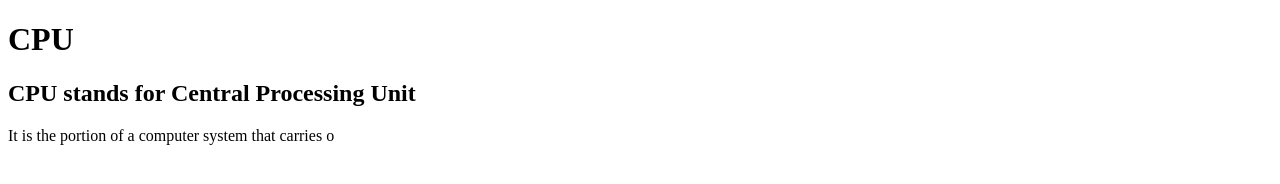
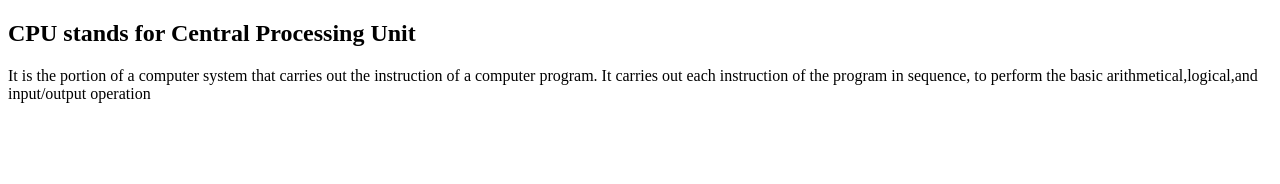
Before and after one commit to iamneo-production/cabadfbdbadaeccdfffebaeceaec, a website: page public/index.html in a window 1280 px wide. Drawn offline with Linux system fonts and the light colour scheme.

Commit message:
Backup Commit

```diff
--- a/public/index.html
+++ b/public/index.html
@@ -8,11 +8,12 @@
     <link rel="stylesheet" href="style.css" />
 </head>
 <body>
-    <h1>CPU</h1>
     <h2>CPU stands for Central Processing Unit
     </h2>
     <p>It is the portion of a computer system that carries
-        o
+        out the instruction of a computer program.
+        It carries out each instruction of the program in sequence,
+        to perform the basic arithmetical,logical,and input/output operation
     </p>
 </body>
 </html>
```
